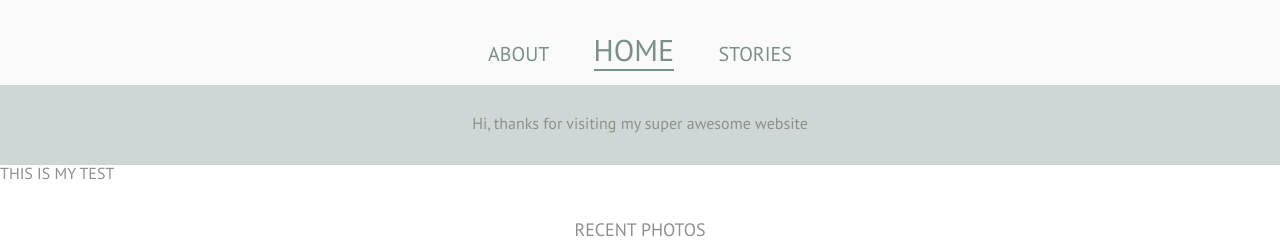
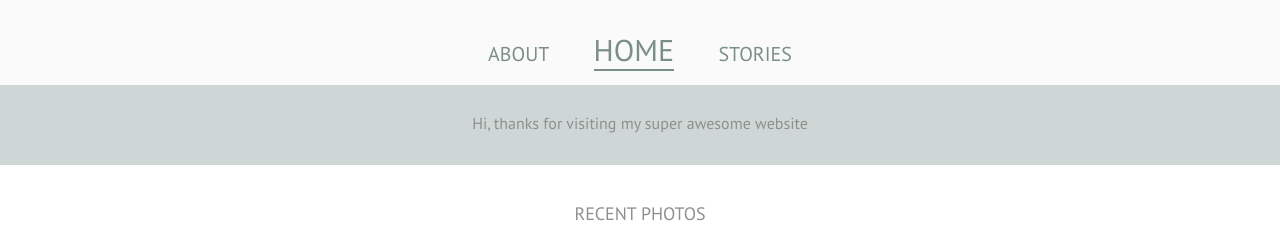
Before and after one commit to ttonyan10/somethingbyt, a plain HTML site: page index.html in a window 1280 px wide. Shown: the top 246 px of the page. Drawn offline with Linux system fonts and the light colour scheme.

Commit message:
remove test

```diff
--- a/index.html
+++ b/index.html
@@ -23,8 +23,6 @@
 			<p>Hi, thanks for visiting my super awesome website</p>
 		</div>
 
-		<p>THIS IS MY TEST</p>
-
 		<div class="image-container">
 			<h2>Recent Photos</h2>
 			<ul>
```
